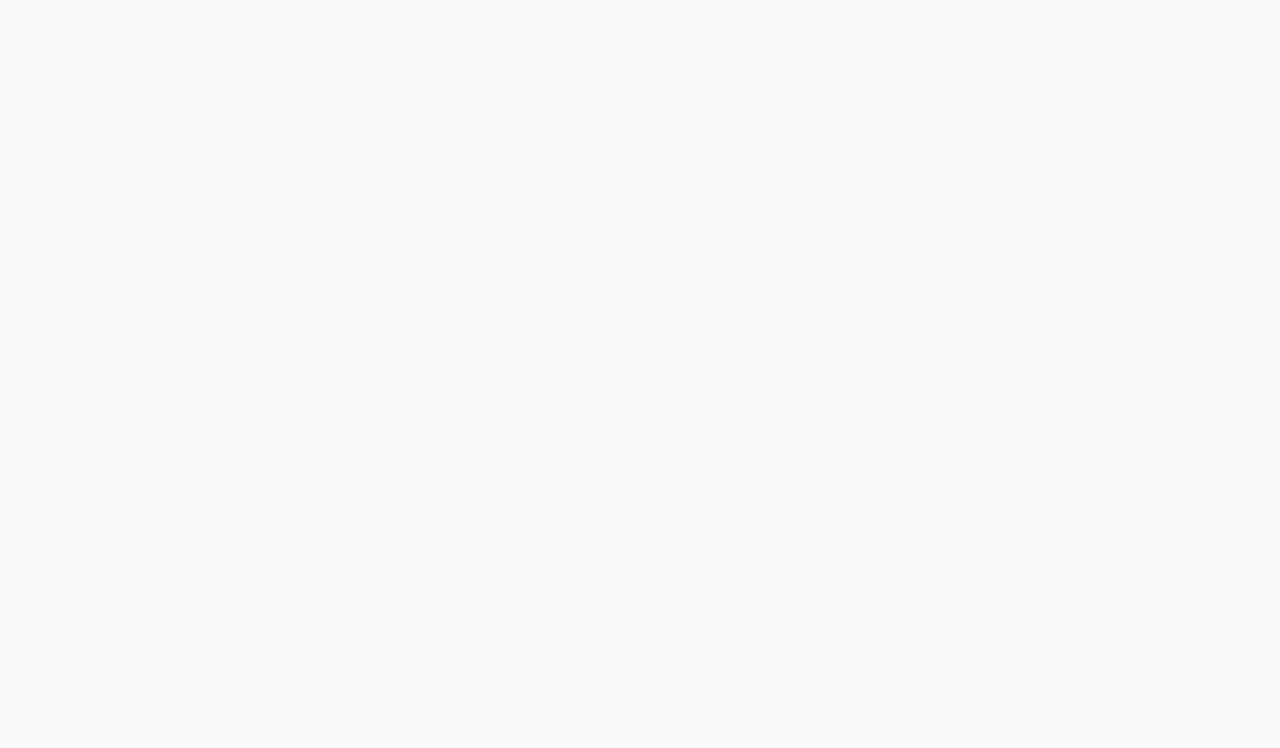
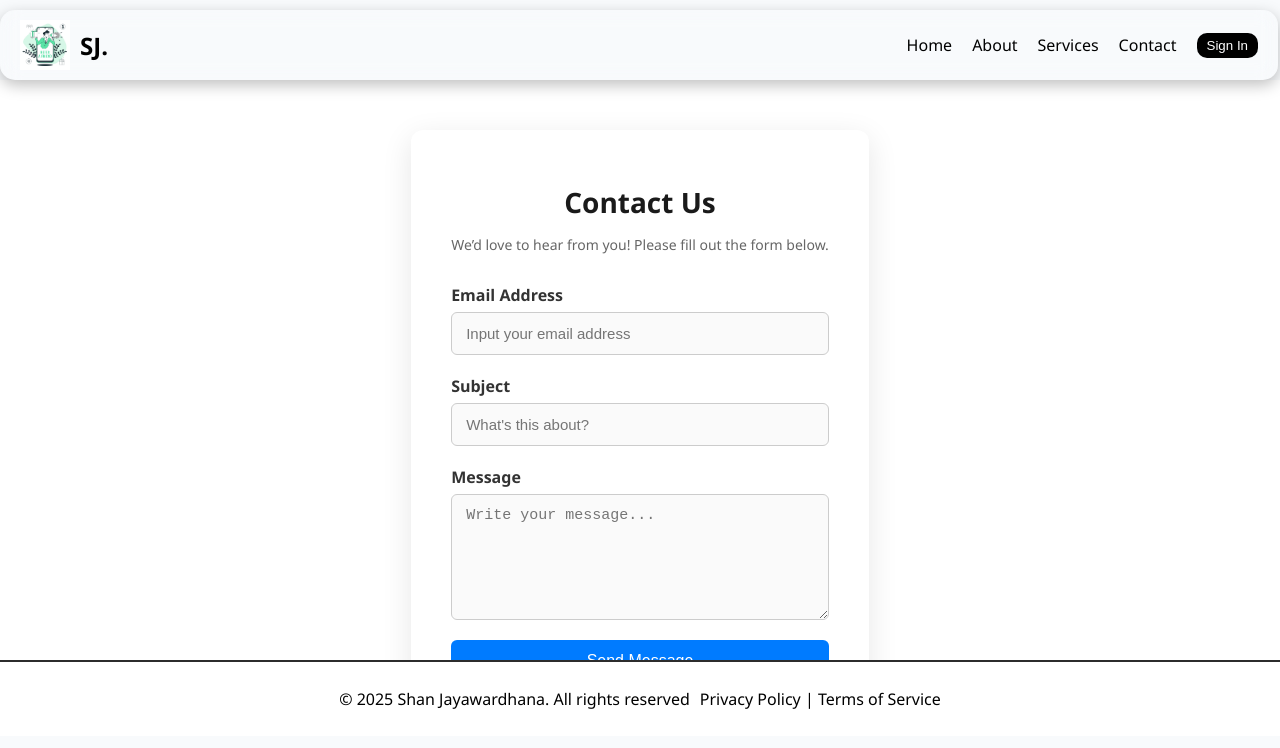
Before and after one commit to shaanzx/React-VITE, a React (Vite) app: page /Contact in a window 1280 px wide. Before the commit this address had no page. Shown: the top 748 px of the page. Built offline with nearby package versions, Linux system fonts and the light colour scheme.

Commit message:
React hook form

```diff
--- a/package.json
+++ b/package.json
@@ -12,6 +12,7 @@
   "dependencies": {
     "react": "^19.1.0",
     "react-dom": "^19.1.0",
+    "react-hook-form": "^7.56.4",
     "react-router-dom": "^7.6.0"
   },
   "devDependencies": {
--- a/src/App.tsx
+++ b/src/App.tsx
@@ -8,7 +8,7 @@ function App() {
         <BrowserRouter>
             {/*<DefaultLayout/>*/}
             <Routes>
-                <Route path="/" element={<DefaultLayout/>}></Route>
+                <Route path="/*" element={<DefaultLayout/>}></Route>
                 <Route path="/login" element={<Login/>}/>
             </Routes>
         </BrowserRouter>
--- a/src/view/common/MainContent/MainContent.css
+++ b/src/view/common/MainContent/MainContent.css
@@ -7,4 +7,5 @@
     padding: 10px;
     background-color:white;
     color: black;
+    overflow-y: auto;
 }
--- /dev/null
+++ b/src/view/pages/Contact/Contact.css
@@ -0,0 +1,84 @@
+.form-container {
+    max-width: 600px;
+    margin: 40px auto;
+    padding: 30px 40px;
+    background-color: #ffffff;
+    border-radius: 12px;
+    box-shadow: 0 8px 30px rgba(0, 0, 0, 0.1);
+    font-family: "Segoe UI", Tahoma, Geneva, Verdana, sans-serif;
+}
+
+.form-container h2 {
+    font-size: 28px;
+    margin-bottom: 10px;
+    text-align: center;
+    color: #1a1a1a;
+}
+
+.subtext {
+    text-align: center;
+    font-size: 14px;
+    color: #666;
+    margin-bottom: 30px;
+}
+
+.contact-form {
+    display: flex;
+    flex-direction: column;
+    gap: 20px;
+}
+
+.form-group {
+    display: flex;
+    flex-direction: column;
+}
+
+.form-group label {
+    font-weight: 600;
+    margin-bottom: 6px;
+    color: #333;
+}
+
+.form-group input,
+.form-group textarea {
+    padding: 12px 14px;
+    border: 1px solid #ccc;
+    border-radius: 6px;
+    font-size: 15px;
+    transition: border 0.3s ease;
+    background-color: #fafafa;
+}
+
+.form-group input:focus,
+.form-group textarea:focus {
+    outline: none;
+    border-color: #007bff;
+    background-color: #fff;
+}
+
+.form-group textarea {
+    resize: vertical;
+    min-height: 100px;
+}
+
+button[type="submit"] {
+    background-color: #007bff;
+    color: #fff;
+    font-size: 16px;
+    padding: 12px;
+    border: none;
+    border-radius: 6px;
+    cursor: pointer;
+    transition: background-color 0.3s ease;
+}
+
+button[type="submit"]:hover {
+    background-color: #0056b3;
+}
+
+/* Error Message Styling */
+span {
+    font-size: 13px;
+    color: red;
+    margin-top: 4px;
+}
--- a/src/view/pages/Contact/Contact.tsx
+++ b/src/view/pages/Contact/Contact.tsx
@@ -1,7 +1,74 @@
+import "./Contact.css";
+import {useForm} from "react-hook-form";
+
 export function Contact() {
+
+    const {register, handleSubmit, formState: {errors}} = useForm<FormData>();
+
+    type FormData = {
+        email: string;
+        subject: string;
+        message: string;
+    }
+
+    const clearForm = () => {
+        window.location.reload();
+    }
+    const onSubmit = (data: FormData)=>{
+        console.log('Form submitted:', data);
+        alert(`Submitted your case : ${data.subject}`);
+        clearForm();
+    }
+
     return (
-        <>
-            <h1>This is contact page</h1>
-        </>
+        <div className="form-container">
+            <h2> Contact Us</h2>
+            <p className="subtext">We’d love to hear from you! Please fill out the form below.</p>
+
+            <form className="contact-form"  onSubmit = {handleSubmit(onSubmit)}>
+                <div className="form-group">
+                    <label>Email Address</label>
+                    <input
+                        type="email"
+                        placeholder="Input your email address"
+                        {...register("email", {
+                            required: "Email is required",
+                            pattern: {
+                                value: /^[A-Z0-9._%+-]+@[A-Z0-9.-]+\.[A-Z]{2,}$/i,
+                                message: "Invalid email address"
+                            }
+                        })}
+                    />
+                    {errors.email ? <span>{errors.email.message}</span> : null}
+
+                </div>
+                <div className="form-group">
+                    <label>Subject</label>
+                    <input type="text"
+                           placeholder="What's this about?"
+                           {...register("subject", {required : "Subject is required",
+                           pattern:{
+                               value : /^.{1,30}$/,
+                               message : "Subject must be in between 1 and 30 characters"
+                           }
+                           })}
+                    />
+                    {errors.subject ? <span>{errors.subject.message}</span> : null}
+                </div>
+
+                <div className="form-group">
+                    <label>Message</label>
+                    <textarea
+                        placeholder="Write your message..."
+                        rows={5}
+                        {...register("message", {required : "Message is required",
+                        })}
+                    />
+                    {errors.message ? <span>{errors.message.message}</span> : null}
+                </div>
+
+                <button type="submit">Send Message</button>
+            </form>
+        </div>
     );
 }
```
Also changed, not shown: src/view/pages/About/About.css (added), 1 other file (tests, documents, lock files or other folders).
